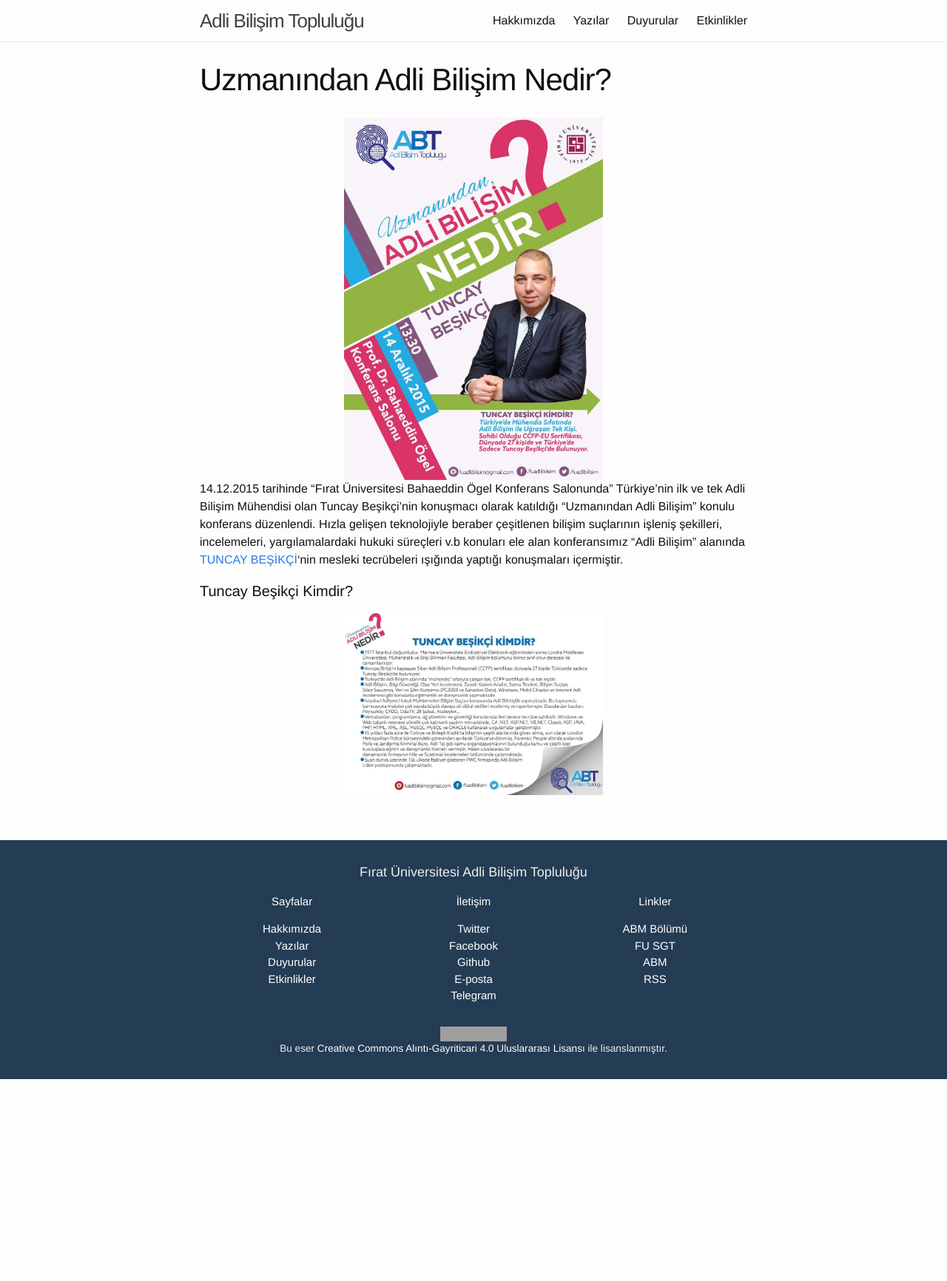
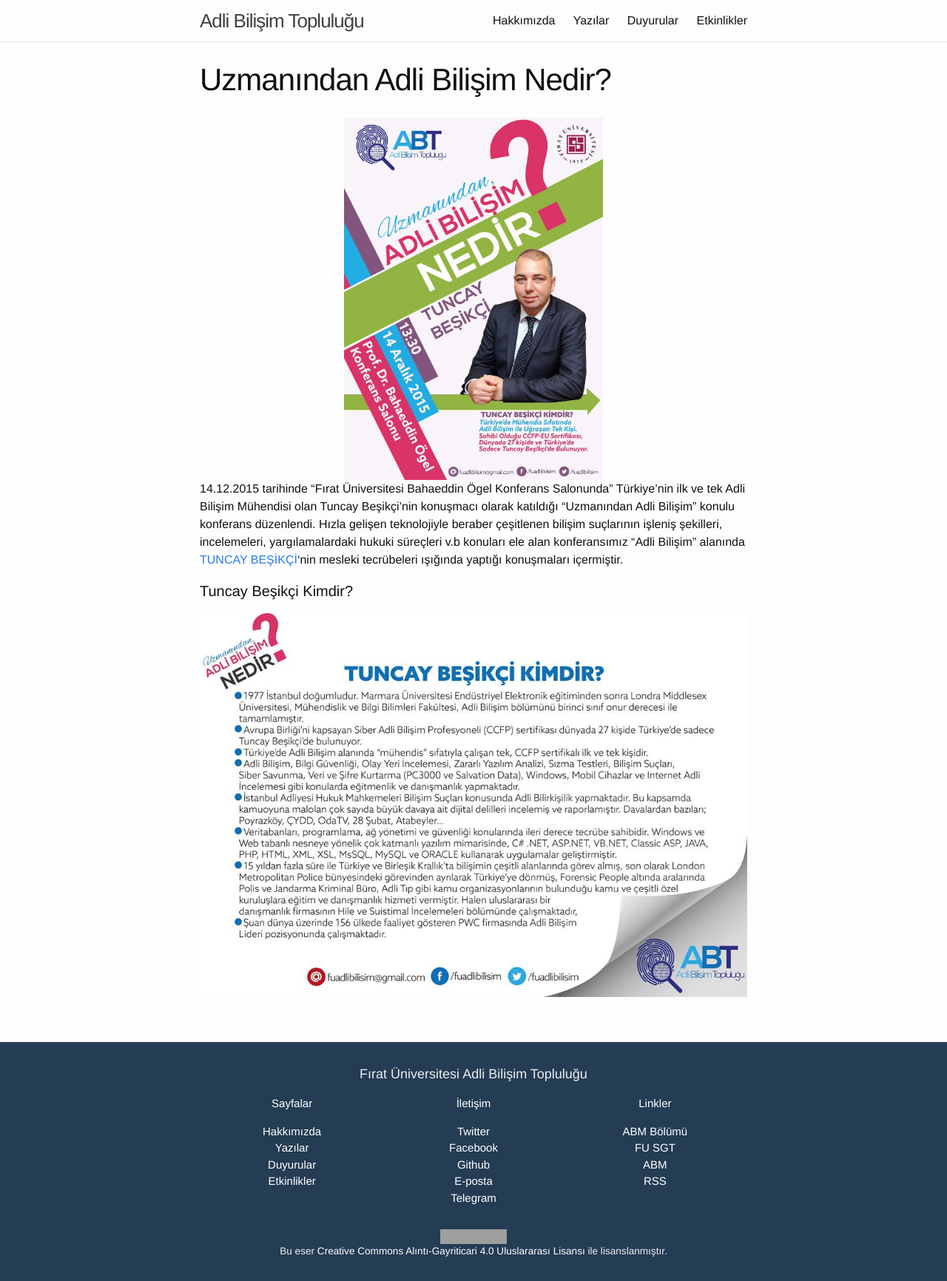
Before and after one commit to fuadlibilisimfuadlibilisim/abt, a Jekyll site: the page built from _posts/2017-03-05-Uzmanindan-adli-bilisim.md, in a window 1280 px wide. Shown: the whole page at 74% size. Built offline with Jekyll 4.4.1, drawn with Linux system fonts in a browser that asks for light colours; before the commit the page ends 1459 px from its top, so only the background shows below that; grey boxes are pictures that could not be loaded.

Commit message:
etkinlik: Uzmanından adli bilişim

```diff
--- a/_posts/2017-03-05-Uzmanindan-adli-bilisim.md
+++ b/_posts/2017-03-05-Uzmanindan-adli-bilisim.md
@@ -8,4 +8,4 @@
 14.12.2015 tarihinde “Fırat Üniversitesi Bahaeddin Ögel Konferans Salonunda” Türkiye’nin ilk ve tek Adli Bilişim Mühendisi olan Tuncay Beşikçi’nin konuşmacı olarak katıldığı “Uzmanından Adli Bilişim” konulu konferans düzenlendi. Hızla gelişen teknolojiyle beraber çeşitlenen bilişim suçlarının işleniş şekilleri, incelemeleri, yargılamalardaki hukuki süreçleri v.b konuları ele alan konferansımız "Adli Bilişim" alanında [TUNCAY BEŞİKÇİ](https://www.linkedin.com/in/tuncaybesikci/)'nin mesleki tecrübeleri ışığında yaptığı konuşmaları içermiştir.
 
 #### Tuncay Beşikçi Kimdir?
-<div align="center"><img src="https://fuadlibilisim.github.io/abt/assets/img/tuncay-besikci.jpg"  width="350"></div>
+<div align="center"><img src="https://fuadlibilisim.github.io/abt/assets/img/tuncay-besikci.jpg"  width="750"></div>
```
